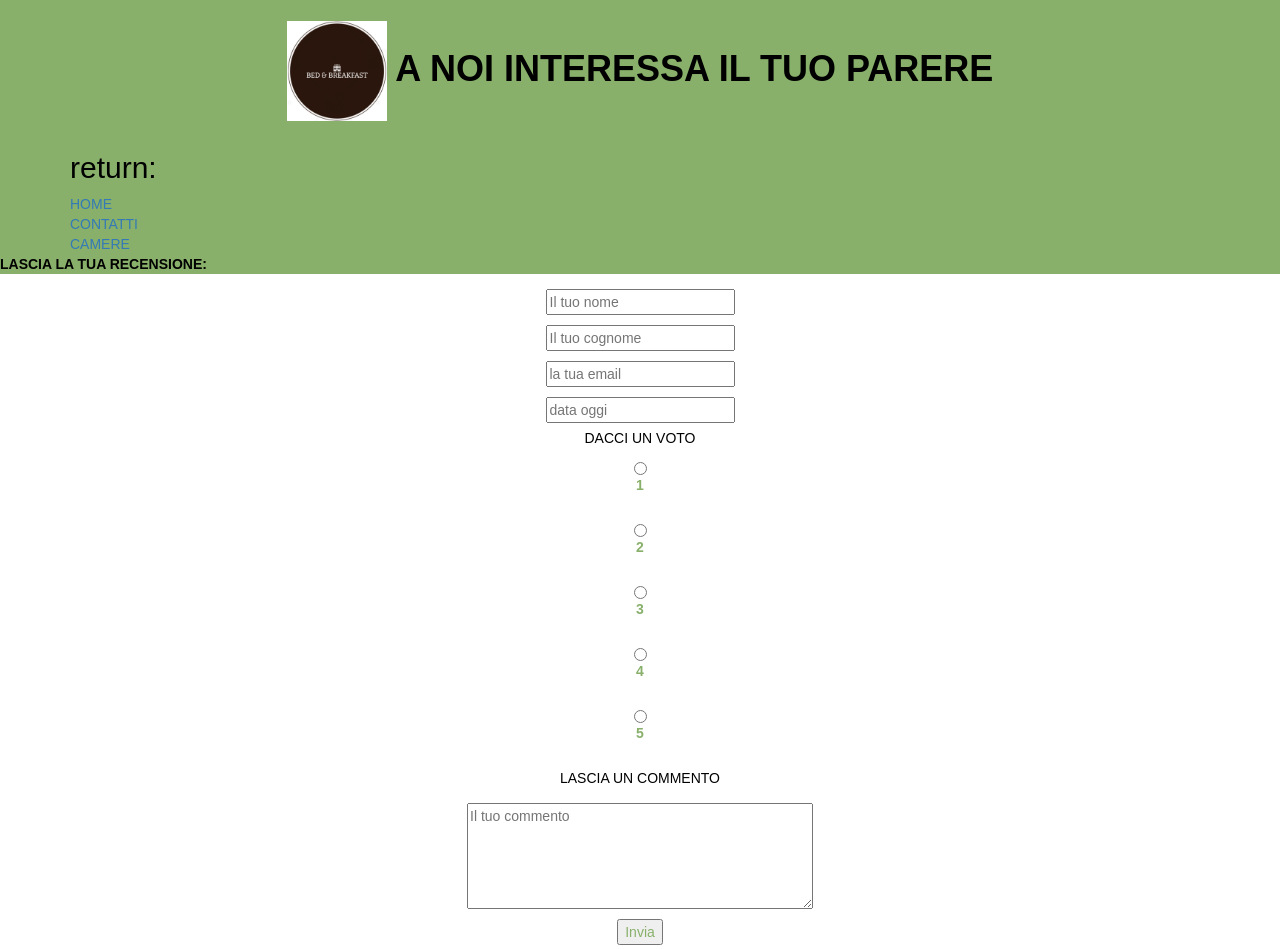
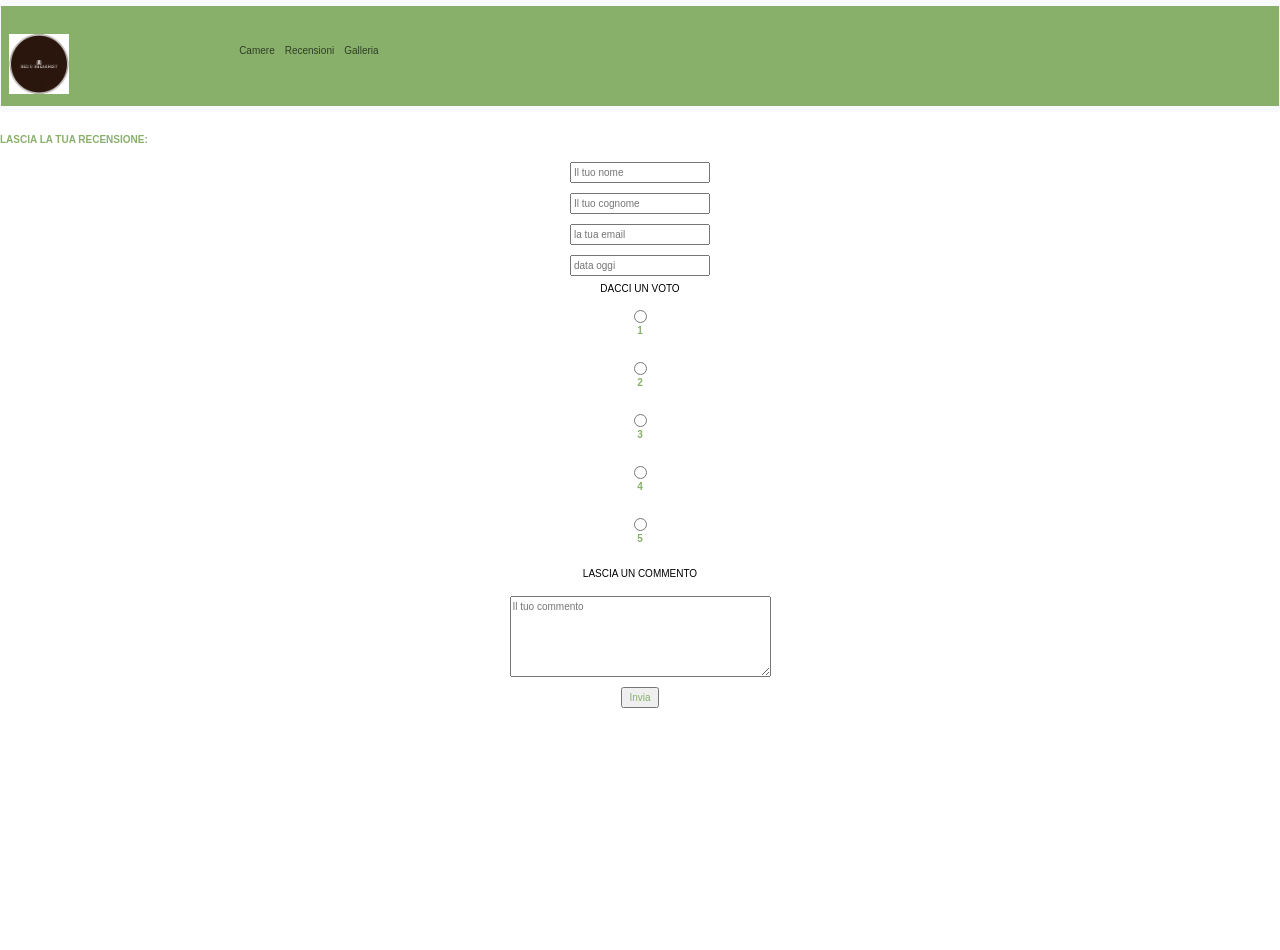
Before and after one commit to EmanueleGigliotti/B-B, a plain HTML site: page indedRecensioni.html in a window 1280 px wide. After the commit the page ends 800 px from the top, so only its background shows below. Drawn offline with nearby package versions, Linux system fonts and the light colour scheme.

Commit message:
Update indedRecensioni.html

```diff
--- a/indedRecensioni.html
+++ b/indedRecensioni.html
@@ -4,16 +4,15 @@
     <meta charset="UTF-8">
     <meta name="viewport" content="width=device-width, initial-scale=1.0">
     <link rel="stylesheet" href="https://maxcdn.bootstrapcdn.com/bootstrap/3.4.1/css/bootstrap.min.css">
-    <script src="https://ajax.googleapis.com/ajax/libs/jquery/3.6.4/jquery.min.js"></script>
+    <link href="https://cdn.jsdelivr.net/npm/bootstrap@5.3.2/dist/css/bootstrap.min.css" rel="stylesheet" integrity="sha384-T3c6CoIi6uLrA9TneNEoa7RxnatzjcDSCmG1MXxSR1GAsXEV/Dwwykc2MPK8M2HN" crossorigin="anonymous">
     <script src="https://maxcdn.bootstrapcdn.com/bootstrap/3.4.1/js/bootstrap.min.js"></script>
     <title>Document</title>
     <style>
-        header{
-            color:black;
-            background-color:#88B06A;
-            padding-top: 1px;
+
+
+        .container {
+             margin-top:25px;
         }
-
 
         body {
             font-family: Arial, sans-serif;
@@ -44,22 +43,50 @@
             margin: 5px;
         }
         img{
-            width: 100px;
-            height: 100px;
+            width: 60px;
+            height: 60px;
+        }
+        .navbar-toggler {
+             display: flex;
+        }
+        .container-fluid{
+            background-color: #88B06A;
+        }
+        .collapse.navbar-collapse{
+            text-align: left;
+
         }
     </style>
 </head>
+
+
+    <nav class="navbar navbar-expand-lg bg-body-tertiary">
+        <div class="container-fluid">
+                <a class="navbar-brand" href="index.html"><p id="logo"><img src="./immagini/logo.png" alt="logo" class="logo"></p></a>
+                <p>B&B Pinnacoli Pendenti</p>
+                <button class="navbar-toggler" type="button" data-bs-toggle="collapse" data-bs-target="#navbarSupportedContent" aria-controls="navbarSupportedContent" aria-expanded="false" aria-label="Toggle navigation">
+                <span class="navbar-toggler-icon"></span>
+                </button>
+            <div class="collapse navbar-collapse" id="navbarSupportedContent">
+                <ul class="navbar-nav me-auto mb-2 mb-lg-0" style="padding: 20px;">
+                    <li class="nav-item">
+                        <a class="nav-link" href="camere.html"><p>Camere</p></a>
+                    </li>
+                    <li class="nav-item">
+                        <a class="nav-link" href="indedRecensioni.html"><p>Recensioni</p></a>
+                    </li>
+                    <li class="nav-item">
+                        <a class="nav-link" href="camere.html"><p>Galleria</p></a>
+                    </li>
+                </ul>
+            </div>
+        </div>
+    </nav>
+    <p><strong>LASCIA LA TUA RECENSIONE:</strong></p>
+
+
 <body>
-    <header>
-        <h1><strong><img src="/immagini/logo.png"> A NOI INTERESSA IL TUO PARERE</strong></h1>
-        <div class="container">
-            <h2>return:</h2>
-            <a href="index.html">HOME <span class="badge"></span></a><br>
-            <a href="index.html">CONTATTI<span class="badge"></span></a><br>
-            <a href="camere.html">CAMERE <span class="badge"></span></a>
-          </div>
-        <p><strong>LASCIA LA TUA RECENSIONE:</strong></p>
-    </header>
+
     <main>
         <form action="save_review.php" method="post">
             <input type="text" name="name" placeholder="Il tuo nome" required>
```
